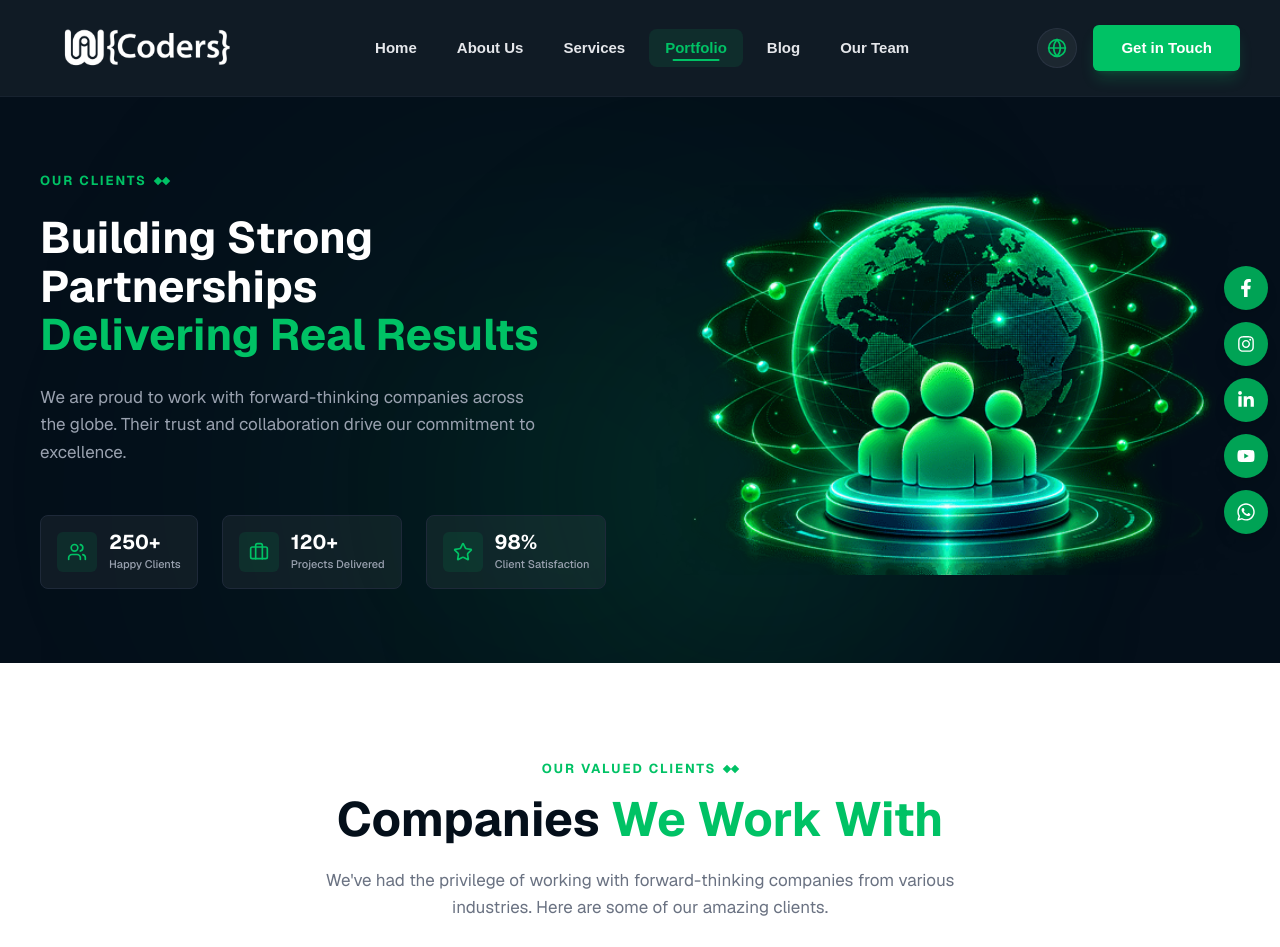
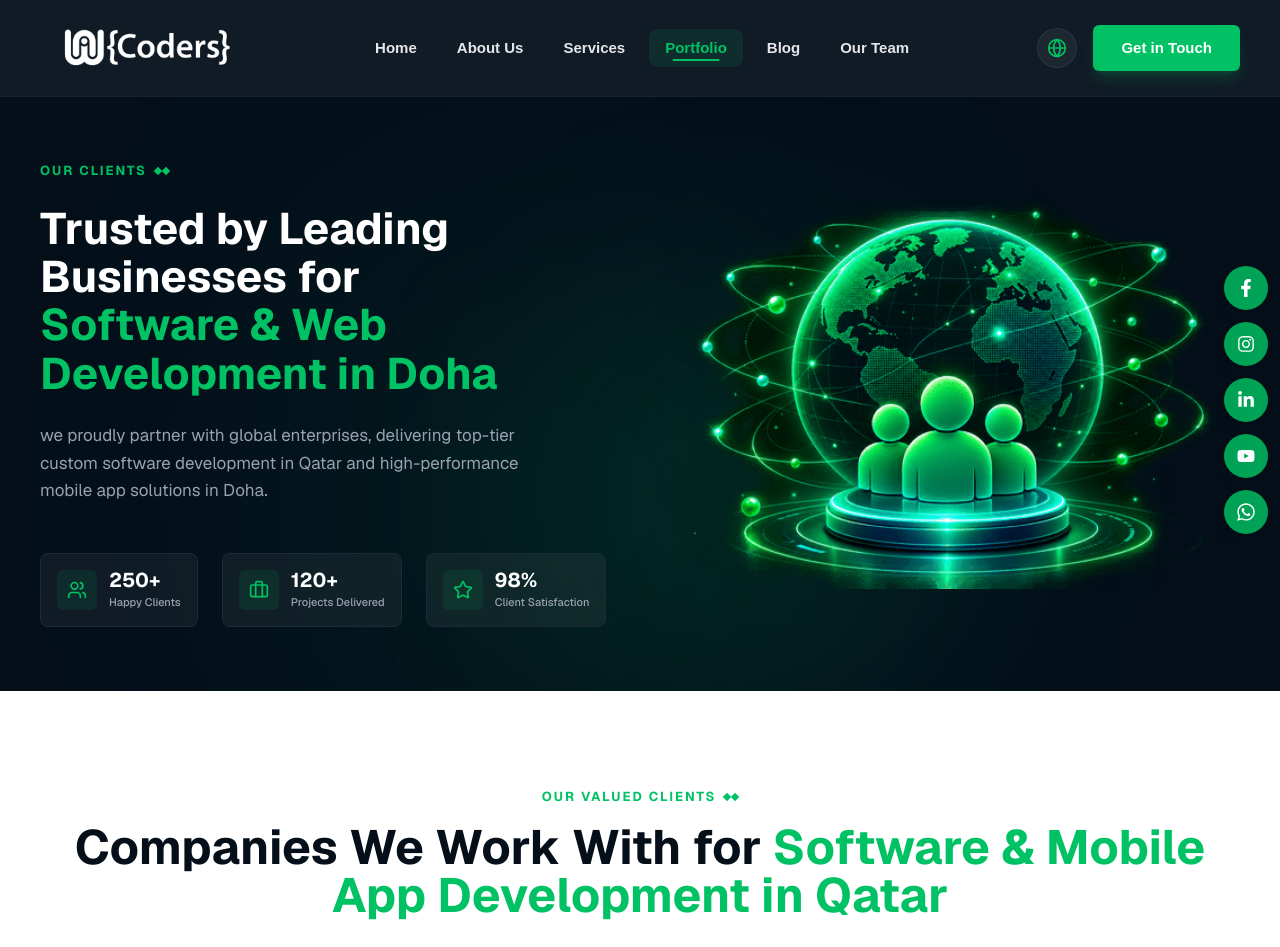
Before and after one commit to devdigicoders-stack/WNCODERS, a Next.js app: page /portfolio/clients in a window 1280 px wide. Shown: the top 947 px of the page. Built offline with nearby package versions, Linux system fonts and the light colour scheme; no server answers.

Commit message:
feat: update SEO content - clients, team, blog, projects, CTA pages

```diff
--- a/app/blog/page.tsx
+++ b/app/blog/page.tsx
@@ -79,7 +79,7 @@
             </span>
             <h1 className="text-white text-4xl md:text-5xl font-bold leading-tight mb-6">
               Insights, Ideas.<br />
-              <span className="text-[#00C265]">Innovation.</span>
+              <span className="text-[#00C265]">IT & Software Innovation in Qatar</span>
             </h1>
             <p className="text-gray-300 text-lg leading-relaxed mb-10 max-w-[500px]">
               Stay updated with the latest trends, insights and expert opinions from the world of software and technology.
--- a/app/portfolio/clients/page.tsx
+++ b/app/portfolio/clients/page.tsx
@@ -80,12 +80,12 @@
             </div>
 
             <h1 className="text-3xl sm:text-4xl lg:text-[44px] font-bold leading-[1.1] text-white mb-6">
-              Building Strong Partnerships <br className="hidden sm:block" />
-              <span className="text-[#00C265]">Delivering Real Results</span>
+              Trusted by Leading Businesses for <br className="hidden sm:block" />
+              <span className="text-[#00C265]">Software & Web Development in Doha</span>
             </h1>
 
             <p className="text-gray-400 text-[17px] max-w-lg mb-10 leading-relaxed">
-              We are proud to work with forward-thinking companies across the globe. Their trust and collaboration drive our commitment to excellence.
+              we proudly partner with global enterprises, delivering top-tier custom software development in Qatar and high-performance mobile app solutions in Doha.
             </p>
 
             {/* Stats Row */}
@@ -159,11 +159,11 @@
           </div>
 
           <h2 className="text-4xl md:text-5xl font-bold text-[#040f1a] mb-6 text-center">
-            Companies <span className="text-[#00C265]">We Work With</span>
+            Companies We Work With for <span className="text-[#00C265]">Software & Mobile App Development in Qatar</span>
           </h2>
 
           <p className="text-gray-500 text-center max-w-2xl mx-auto mb-16 text-[17px] leading-relaxed">
-            We've had the privilege of working with forward-thinking companies from various industries. Here are some of our amazing clients.
+            We've had the privilege of providing custom software development in Qatar and mobile app development in Doha to our valued clients across industries.
           </p>
 
           {/* Logos Grid */}
--- a/app/portfolio/projects/page.tsx
+++ b/app/portfolio/projects/page.tsx
@@ -75,11 +75,11 @@
             </div>
 
             <h1 className="text-3xl sm:text-4xl lg:text-[44px] font-bold leading-[1.1] text-white mb-6">
-              Delivering Innovative <br className="hidden sm:block" /> Solutions That Drive <br className="hidden sm:block" /> <span className="text-[#00C265]">Success.</span>
+              Delivering Modern POS & Business Software <br className="hidden sm:block" /> That Drives <span className="text-[#00C265]">Commercial Success in Qatar.</span>
             </h1>
 
             <p className="text-gray-400 text-[17px] max-w-lg mb-10 leading-relaxed">
-              We take pride in building high-quality digital solutions that help businesses grow, scale, and succeed.
+              We build high-quality custom software development in Qatar that helps businesses in Doha scale and succeed.
             </p>
 
             {/* Stats Row */}
@@ -133,7 +133,7 @@
           </h2>
 
           <p className="text-gray-500 text-center max-w-2xl mx-auto mb-12 text-[17px] leading-relaxed">
-            Explore a selection of our recent work across different industries. Each project is a testament to our commitment to excellence.
+            Explore our recent work across diverse industries. Each project reflects our commitment to advanced ecommerce development and AI solutions in Qatar.
           </p>
 
 
--- a/app/team/page.tsx
+++ b/app/team/page.tsx
@@ -52,10 +52,10 @@
               </div>
 
               <h1 className="text-3xl md:text-4xl lg:text-5xl font-bold text-white mb-3 leading-tight">
-                Meet the People Behind <br className="hidden md:block" /> Our Success
+                Meet the Dedicated Developers Behind <br className="hidden md:block" /> Your Digital Success in Qatar
               </h1>
               <p className="text-gray-400 text-base md:text-lg leading-relaxed mb-8 max-w-lg">
-                We are a passionate team of innovators, developers, and problem-solvers dedicated to building powerful digital solutions that drive real business impact.
+                We are developers and innovators dedicated to deploying resilient IT solutions in Qatar and enterprise cloud solutions in Doha for business impact.
               </p>
 
               {/* Stats Grid */}
--- a/components/CTA.tsx
+++ b/components/CTA.tsx
@@ -57,10 +57,10 @@
 
       <div className="max-w-[1000px] mx-auto text-center relative z-10">
         <h2 className="text-white text-3xl md:text-[40px] font-bold leading-tight mb-8">
-          Ready to Build Your <span className="text-[#00C265]">Idea with Web Designing</span>
+          Ready to Build Your Idea with <span className="text-[#00C265]">Top Web Designers in Qatar?</span>
         </h2>
         <p className="text-gray-300 text-lg max-w-2xl mx-auto mb-10 leading-relaxed">
-          Let's discuss your project with our mobile app development company Qatar experts and discover how we can help your business grow and succeed in the digital landscape.
+          Discuss your project with a premier AI development company in Qatar and discover how our enterprise software development in Doha drives intelligent, long-term business growth.
         </p>
 
         <div className="flex flex-col sm:flex-row items-center justify-center gap-6">
```
